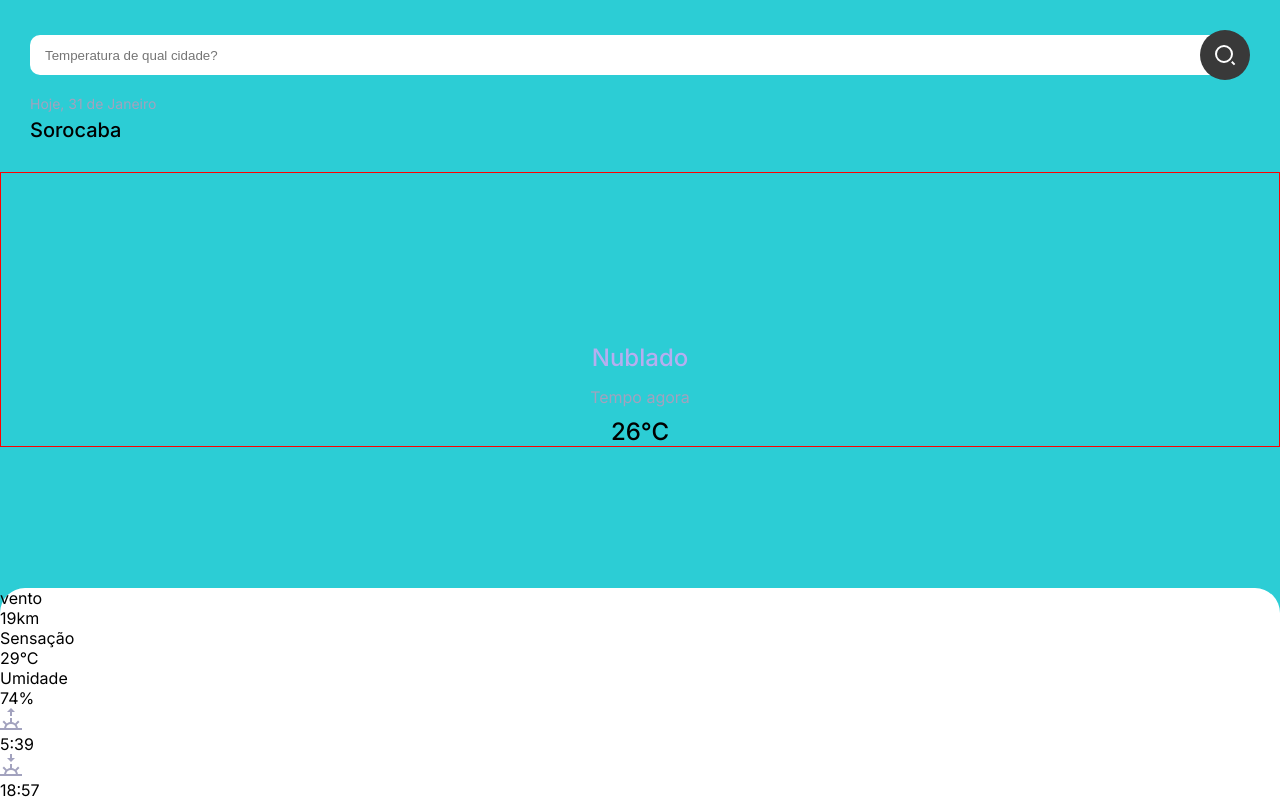
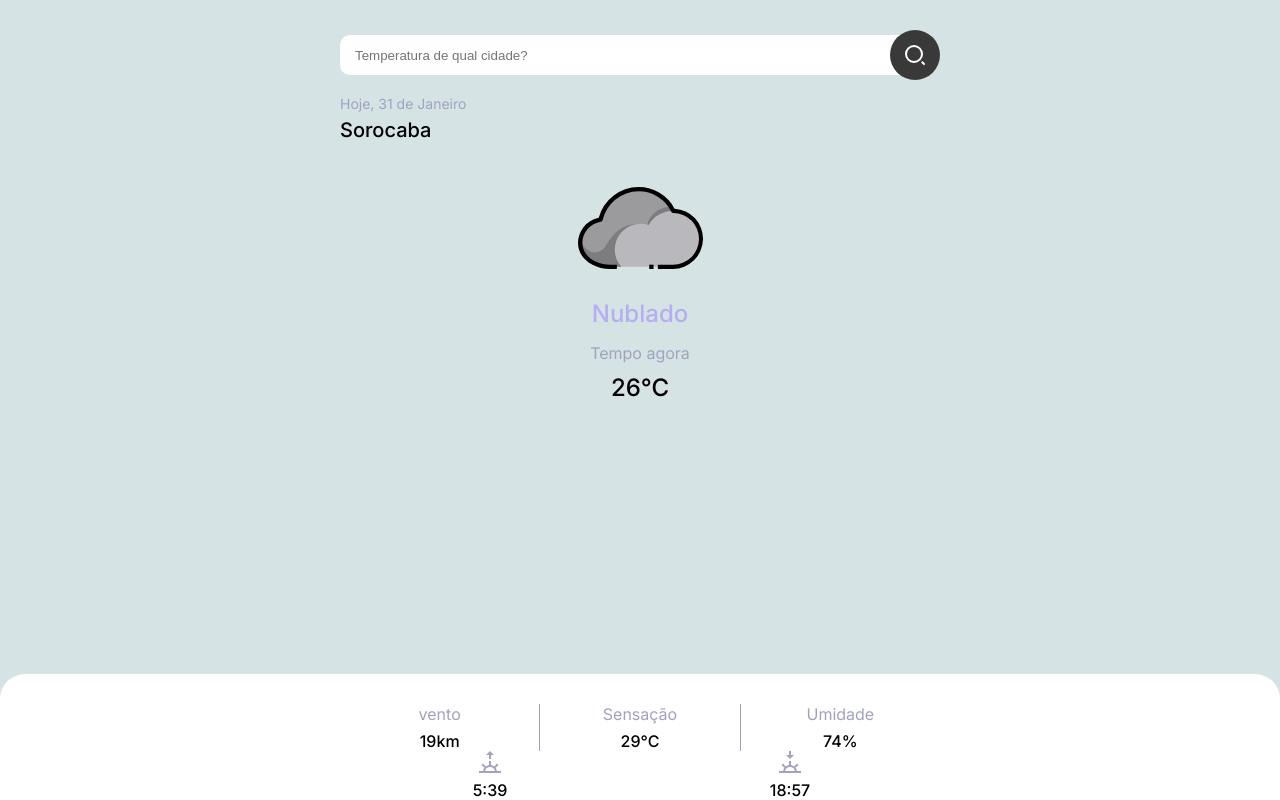
Before and after one commit to Carlos-Moraes2/snap-clima, a plain HTML site: page index.html in a window 1280 px wide. Drawn offline with Linux system fonts and the light colour scheme.

Commit message:
resvisando o html

```diff
--- a/index.html
+++ b/index.html
@@ -29,7 +29,10 @@
     </header>
 
     <section class="current-temperature">
-        <img class="current-temperature__weather-icon" src="./assets/assets/loading-icon.svg" alt="">
+        <img class="current-temperature__weather-icon" src="./assets/assets/04d.svg"
+        aria-hidden="true"
+        alt="ícone que ilustra a temperatura atual"/>
+
         <div class="current-temperature__description">Nublado</div>
         <div class="current-temperature__info-label">Tempo agora</div>
         <div class="current-temperature__current-temperature">26°C</div>
--- a/style.css
+++ b/style.css
@@ -4,13 +4,16 @@
 }
 
 body {
-    background: #2ccdd5;
+    background: #d5e3e4;
     font-family: 'Inter', sans-serif;
 
     /*torna a fonte mas bonita no navegador, melhorando os pixels, embora seja quase imperceptivel de se perceber*/
     -webkit-font-smoothing: antialiased;
+}
 
-
+.header, .temperature-details, .sunset-sunrise {
+    max-width: 600px;
+    margin: 0 auto;
 }
 
 /* Header */
@@ -77,7 +80,6 @@ body {
 /* Current-temperature */
 
 .current-temperature {
-    border: 1px solid red;
     display: flex;
     flex-direction: column;
     align-items: center;
@@ -107,7 +109,7 @@ body {
     margin-top: 10px;
 }
 
-/* botton container*/
+/* Botton container*/
 
 .botton-container {
     background: #fff;
@@ -118,3 +120,44 @@ body {
     box-shadow: rgba(50, 50, 93, 0.25) 0px 2px 5px -1px,
          rgba(0, 0, 0, 0.3,) 0px 1px 3px -1px;
 }
+
+.temperature-details {
+    display: flex;
+    margin-top: 30px;
+}
+
+.temperature-details__item {
+    width: 100%;
+    display: flex;
+    flex-direction: column;
+    align-items: center;
+    border-right: 1px solid #a2a2be;
+}
+
+.temperature-details__item:last-child {
+    border: none;
+}
+
+.temperature-details__label {
+    color: #a2a2be;
+}
+
+.temperature-details__value,
+.sunset-sunrise__value {
+    font-weight: 500;
+    margin-top: 7px;
+}
+
+/* sun */
+
+.sunset-sunrise {
+    display: flex;
+    margin-top: 30px auto;
+}
+
+.sunset-sunrise__item {
+    width: 100%;
+    display: flex;
+    flex-direction: column;
+    align-items: center;
+}
```
